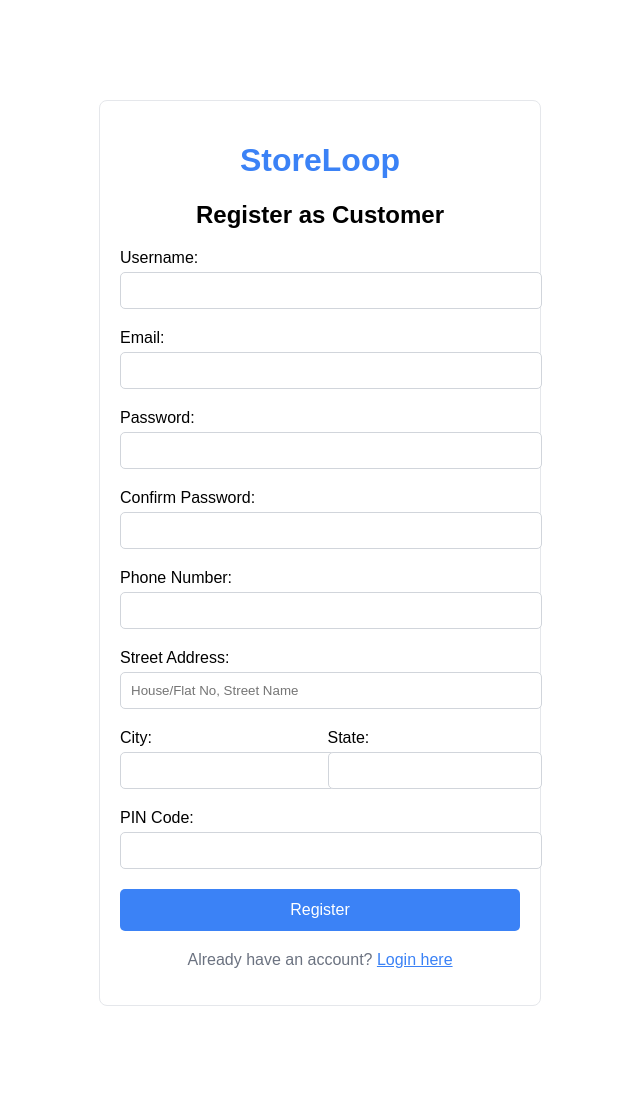
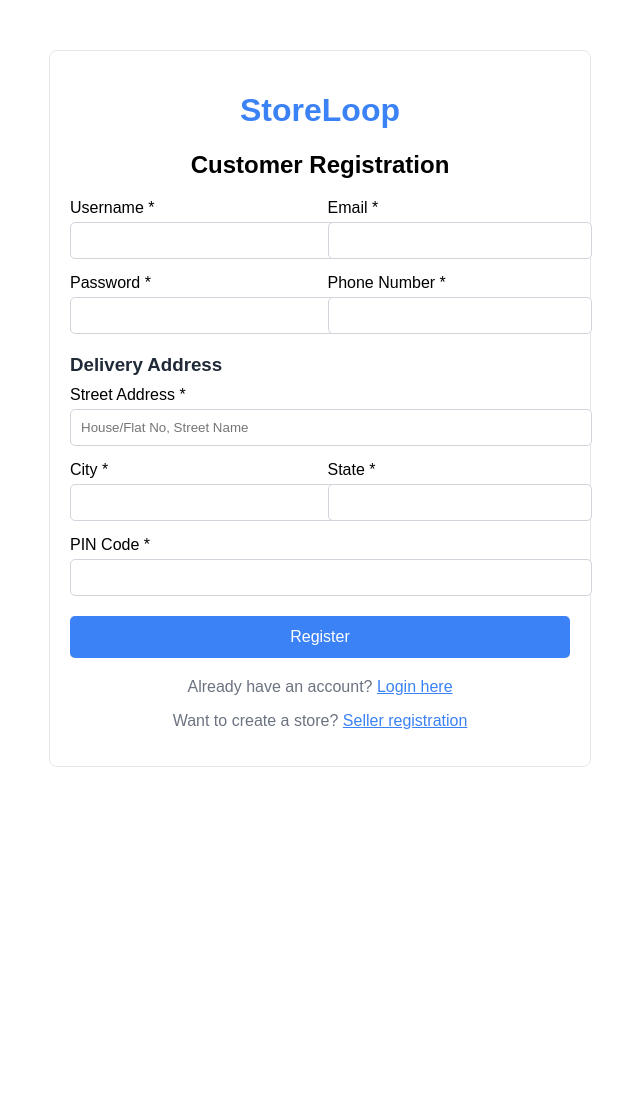
Before and after one commit to ps-aiotap/storeloop, a Django app: page /accounts/register/ in a window 1280 px wide. Shown: the whole page, without its empty margins (320-960 px from the left). After the commit the page ends 767 px from the top, so only its background shows below. Run offline with Django 4.2, Linux system fonts and the light colour scheme; parts of the project's set-up code (start-up, migrations or seed data) failed here and were passed over.

```diff
--- a/core/urls.py
+++ b/core/urls.py
@@ -2,75 +2,28 @@ from django.contrib import admin
 from django.urls import path, include
 from django.conf import settings
 from django.conf.urls.static import static
-from django.contrib.auth import views as auth_views
-from django.contrib.auth.forms import UserCreationForm
-from django.contrib.auth import login
-from django.contrib.sitemaps.views import sitemap
-from django.shortcuts import render, redirect
-from .sitemaps import sitemaps
-from .robots import robots_txt, security_txt
+from django.shortcuts import redirect
 
-def homepage(request):
-    return render(request, 'home.html')
-
-def custom_404(request, exception):
+# Custom error handlers
+def custom_404_view(request, exception):
+    from django.shortcuts import render
     return render(request, '404.html', status=404)
 
-def register_view(request):
-    if request.method == 'POST':
-        form = UserCreationForm(request.POST)
-        if form.is_valid():
-            user = form.save()
-            user.email = request.POST.get('email', '')
-            user.save()
+handler404 = custom_404_view
 
-            # Save customer info
-            from stores.models import Customer
-            phone = request.POST.get('phone', '')
-            if phone:
-                Customer.objects.update_or_create(
-                    phone=phone,
-                    defaults={
-                        'name': user.username,
-                        'email': user.email,
-                        'street': request.POST.get('street', ''),
-                        'city': request.POST.get('city', ''),
-                        'state': request.POST.get('state', ''),
-                        'pincode': request.POST.get('pincode', '')
-                    }
-                )
-
-            login(request, user)
-            return redirect('/stores/')  # Redirect customers to store listing, not onboarding
-    else:
-        form = UserCreationForm()
-    return render(request, 'accounts/register.html', {'form': form})
+def home_redirect(request):
+    return redirect('/stores/')
 
 urlpatterns = [
     path('admin/', admin.site.urls),
-    path('', homepage, name='homepage'),
+    path('accounts/', include('django.contrib.auth.urls')),
+    path('accounts/', include('stores.urls')),
+    path('stores/', include('stores.urls')),
     path('products/', include('products.urls')),
     path('orders/', include('orders.urls')),
-    path('stores/', include('stores.urls')),
-
-    # SEO URLs
-    path('sitemap.xml', sitemap, {'sitemaps': sitemaps}, name='django.contrib.sitemaps.views.sitemap'),
-    path('robots.txt', robots_txt, name='robots_txt'),
-    path('.well-known/security.txt', security_txt, name='security_txt'),
-
-    # Authentication URLs
-    path('accounts/login/', auth_views.LoginView.as_view(template_name='accounts/login.html'), name='login'),
-    path('accounts/logout/', auth_views.LogoutView.as_view(template_name='accounts/logout.html'), name='logout'),
-    path('accounts/register/', register_view, name='register'),
-    path('accounts/password_reset/', auth_views.PasswordResetView.as_view(), name='password_reset'),
-    path('accounts/password_reset/done/', auth_views.PasswordResetDoneView.as_view(), name='password_reset_done'),
-    path('accounts/reset/<uidb64>/<token>/', auth_views.PasswordResetConfirmView.as_view(), name='password_reset_confirm'),
-    path('accounts/reset/done/', auth_views.PasswordResetCompleteView.as_view(), name='password_reset_complete'),
+    path('', home_redirect, name='home'),
 ]
 
-# Serve media files in development
-if settings.DEBUG:
-    urlpatterns += static(settings.MEDIA_URL, document_root=settings.MEDIA_ROOT)
-
-# Custom error handlers
-handler404 = custom_404
+# Serve static and media files
+urlpatterns += static(settings.MEDIA_URL, document_root=settings.MEDIA_ROOT)
+urlpatterns += static(settings.STATIC_URL, document_root=settings.STATIC_ROOT)
--- a/stores/urls.py
+++ b/stores/urls.py
@@ -29,6 +29,8 @@ urlpatterns = [
     # Language
     path('set-language/', views.set_language, name='set_language'),
 
+    # Customer registration (add this to accounts/ URLs)
+    path('register/', views.customer_register, name='customer_register'),
 
     # Store listing page
     path('', views.store_listing, name='store_listing'),
--- a/stores/views.py
+++ b/stores/views.py
@@ -602,6 +602,47 @@ def hindi_test_page(request):
     """Hindi test page to verify Unicode support"""
     return render(request, 'stores/hindi_test.html')
 
+def customer_register(request):
+    """Customer registration with address fields"""
+    if request.method == 'POST':
+        from django.contrib.auth.models import User
+        from .models import UserAddress
+
+        username = request.POST.get('username')
+        email = request.POST.get('email')
+        password = request.POST.get('password')
+        phone = request.POST.get('phone')
+        street = request.POST.get('street')
+        city = request.POST.get('city')
+        state = request.POST.get('state')
+        pincode = request.POST.get('pincode')
+
+        try:
+            # Create user
+            user = User.objects.create_user(username=username, email=email, password=password)
+
+            # Create address
+            UserAddress.objects.create(
+                user=user,
+                street=street,
+                city=city,
+                state=state,
+                pincode=pincode,
+                is_default=True
+            )
+
+            # Login user
+            from django.contrib.auth import login
+            login(request, user)
+
+            messages.success(request, 'Registration successful!')
+            return redirect('/stores/')
+
+        except Exception as e:
+            messages.error(request, f'Registration failed: {str(e)}')
+
+    return render(request, 'accounts/register.html')
+
 def store_listing(request):
     """List all published stores"""
     if request.user.is_authenticated and request.user.is_superuser:
--- a/templates/accounts/register.html
+++ b/templates/accounts/register.html
@@ -1,72 +1,69 @@
 <!DOCTYPE html>
 <html>
 <head>
-    <title>Register - StoreLoop</title>
+    <title>Customer Registration - StoreLoop</title>
     <meta charset="utf-8">
     <meta name="viewport" content="width=device-width, initial-scale=1">
 </head>
 <body>
-    <div style="max-width: 400px; margin: 100px auto; padding: 20px; font-family: Arial, sans-serif; border: 1px solid #e5e7eb; border-radius: 8px;">
+    <div style="max-width: 500px; margin: 50px auto; padding: 20px; font-family: Arial, sans-serif; border: 1px solid #e5e7eb; border-radius: 8px;">
         <h1 style="text-align: center; color: #3B82F6;">StoreLoop</h1>
-        <h2 style="text-align: center;">Register as Customer</h2>
+        <h2 style="text-align: center;">Customer Registration</h2>
 
-        {% if form.errors %}
-        <div style="background: #FEE2E2; border: 1px solid #EF4444; color: #DC2626; padding: 10px; border-radius: 5px; margin-bottom: 20px;">
-            {% for field, errors in form.errors.items %}
-                {% for error in errors %}
-                    <div>{{ error }}</div>
-                {% endfor %}
-            {% endfor %}
+        {% if messages %}
+        {% for message in messages %}
+        <div style="background: {% if message.tags == 'error' %}#FEE2E2; border: 1px solid #EF4444; color: #DC2626{% else %}#D1FAE5; border: 1px solid #10B981; color: #065F46{% endif %}; padding: 10px; border-radius: 5px; margin-bottom: 20px;">
+            {{ message }}
         </div>
+        {% endfor %}
         {% endif %}
 
         <form method="post">
             {% csrf_token %}
 
-            <div style="margin-bottom: 20px;">
-                <label for="username">Username:</label><br>
-                <input type="text" id="username" name="username" value="{{ form.username.value|default:'' }}" style="width: 100%; padding: 10px; margin-top: 5px; border: 1px solid #d1d5db; border-radius: 5px;" required>
+            <div style="display: grid; grid-template-columns: 1fr 1fr; gap: 15px; margin-bottom: 15px;">
+                <div>
+                    <label for="username">Username *</label><br>
+                    <input type="text" id="username" name="username" style="width: 100%; padding: 10px; margin-top: 5px; border: 1px solid #d1d5db; border-radius: 5px;" required>
+                </div>
+                <div>
+                    <label for="email">Email *</label><br>
+                    <input type="email" id="email" name="email" style="width: 100%; padding: 10px; margin-top: 5px; border: 1px solid #d1d5db; border-radius: 5px;" required>
+                </div>
             </div>
 
-            <div style="margin-bottom: 20px;">
-                <label for="email">Email:</label><br>
-                <input type="email" id="email" name="email" value="{{ form.email.value|default:'' }}" style="width: 100%; padding: 10px; margin-top: 5px; border: 1px solid #d1d5db; border-radius: 5px;" required>
+            <div style="display: grid; grid-template-columns: 1fr 1fr; gap: 15px; margin-bottom: 15px;">
+                <div>
+                    <label for="password">Password *</label><br>
+                    <input type="password" id="password" name="password" style="width: 100%; padding: 10px; margin-top: 5px; border: 1px solid #d1d5db; border-radius: 5px;" required>
+                </div>
+                <div>
+                    <label for="phone">Phone Number *</label><br>
+                    <input type="tel" id="phone" name="phone" style="width: 100%; padding: 10px; margin-top: 5px; border: 1px solid #d1d5db; border-radius: 5px;" required>
+                </div>
             </div>
 
-            <div style="margin-bottom: 20px;">
-                <label for="password1">Password:</label><br>
-                <input type="password" id="password1" name="password1" style="width: 100%; padding: 10px; margin-top: 5px; border: 1px solid #d1d5db; border-radius: 5px;" required>
+            <h3 style="color: #1f2937; margin: 20px 0 10px 0;">Delivery Address</h3>
+
+            <div style="margin-bottom: 15px;">
+                <label for="street">Street Address *</label><br>
+                <input type="text" id="street" name="street" placeholder="House/Flat No, Street Name" style="width: 100%; padding: 10px; margin-top: 5px; border: 1px solid #d1d5db; border-radius: 5px;" required>
             </div>
 
-            <div style="margin-bottom: 20px;">
-                <label for="password2">Confirm Password:</label><br>
-                <input type="password" id="password2" name="password2" style="width: 100%; padding: 10px; margin-top: 5px; border: 1px solid #d1d5db; border-radius: 5px;" required>
-            </div>
-
-            <div style="margin-bottom: 20px;">
-                <label for="phone">Phone Number:</label><br>
-                <input type="tel" id="phone" name="phone" value="{{ request.POST.phone|default:'' }}" style="width: 100%; padding: 10px; margin-top: 5px; border: 1px solid #d1d5db; border-radius: 5px;" required>
-            </div>
-
-            <div style="margin-bottom: 20px;">
-                <label for="street">Street Address:</label><br>
-                <input type="text" id="street" name="street" value="{{ request.POST.street|default:'' }}" placeholder="House/Flat No, Street Name" style="width: 100%; padding: 10px; margin-top: 5px; border: 1px solid #d1d5db; border-radius: 5px;" required>
-            </div>
-
-            <div style="display: grid; grid-template-columns: 1fr 1fr; gap: 15px; margin-bottom: 20px;">
+            <div style="display: grid; grid-template-columns: 1fr 1fr; gap: 15px; margin-bottom: 15px;">
                 <div>
-                    <label for="city">City:</label><br>
-                    <input type="text" id="city" name="city" value="{{ request.POST.city|default:'' }}" style="width: 100%; padding: 10px; margin-top: 5px; border: 1px solid #d1d5db; border-radius: 5px;" required>
+                    <label for="city">City *</label><br>
+                    <input type="text" id="city" name="city" style="width: 100%; padding: 10px; margin-top: 5px; border: 1px solid #d1d5db; border-radius: 5px;" required>
                 </div>
                 <div>
-                    <label for="state">State:</label><br>
-                    <input type="text" id="state" name="state" value="{{ request.POST.state|default:'' }}" style="width: 100%; padding: 10px; margin-top: 5px; border: 1px solid #d1d5db; border-radius: 5px;" required>
+                    <label for="state">State *</label><br>
+                    <input type="text" id="state" name="state" style="width: 100%; padding: 10px; margin-top: 5px; border: 1px solid #d1d5db; border-radius: 5px;" required>
                 </div>
             </div>
 
             <div style="margin-bottom: 20px;">
-                <label for="pincode">PIN Code:</label><br>
-                <input type="text" id="pincode" name="pincode" value="{{ request.POST.pincode|default:'' }}" pattern="[0-9]{6}" style="width: 100%; padding: 10px; margin-top: 5px; border: 1px solid #d1d5db; border-radius: 5px;" required>
+                <label for="pincode">PIN Code *</label><br>
+                <input type="text" id="pincode" name="pincode" pattern="[0-9]{6}" style="width: 100%; padding: 10px; margin-top: 5px; border: 1px solid #d1d5db; border-radius: 5px;" required>
             </div>
 
             <button type="submit" style="width: 100%; background: #3B82F6; color: white; padding: 12px; border: none; border-radius: 5px; cursor: pointer; font-size: 16px;">
@@ -76,6 +73,7 @@
 
         <div style="text-align: center; margin-top: 20px; color: #6B7280;">
             <p>Already have an account? <a href="/accounts/login/" style="color: #3B82F6;">Login here</a></p>
+            <p>Want to create a store? <a href="/stores/onboarding/" style="color: #3B82F6;">Seller registration</a></p>
         </div>
     </div>
 </body>
```
Also changed, not shown: templates/404.html (+12 -18 lines), templates/accounts/login.html (+1 -7 lines).
